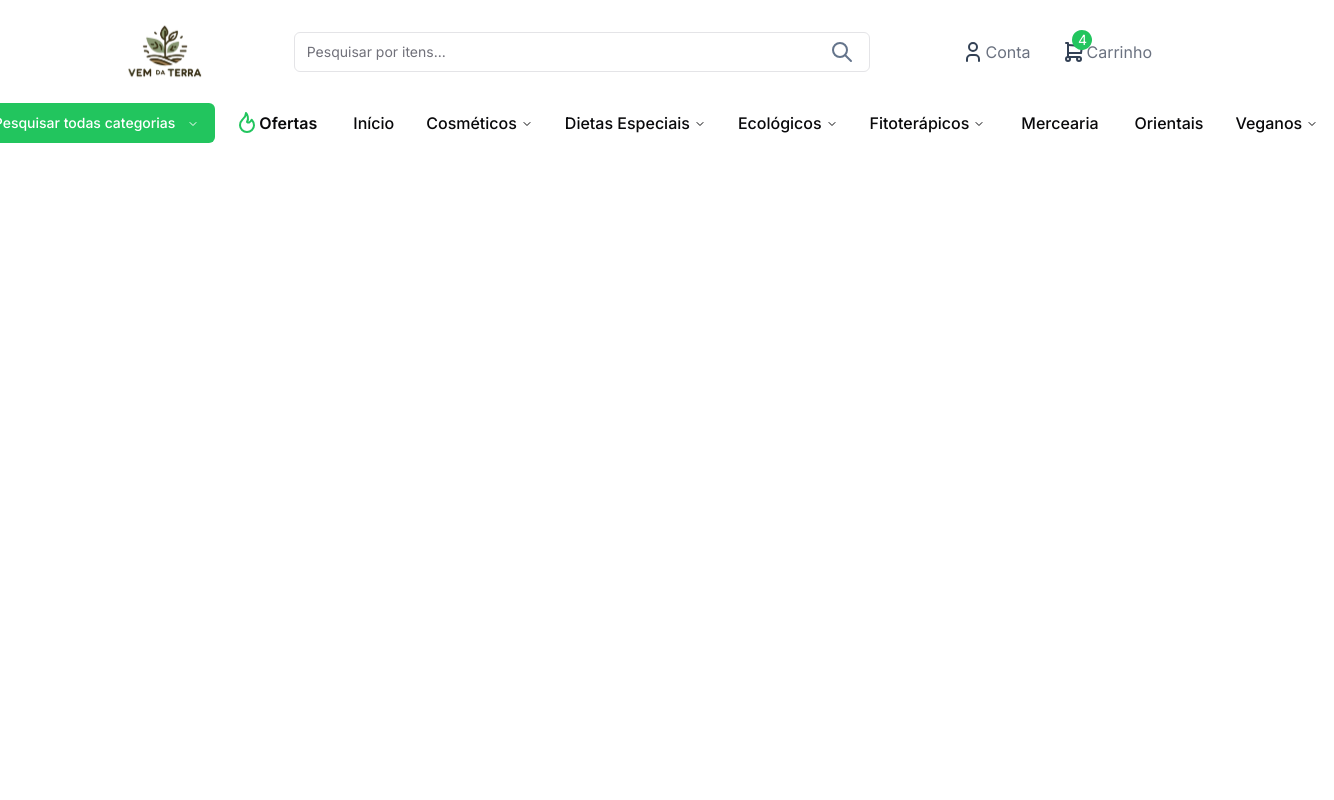
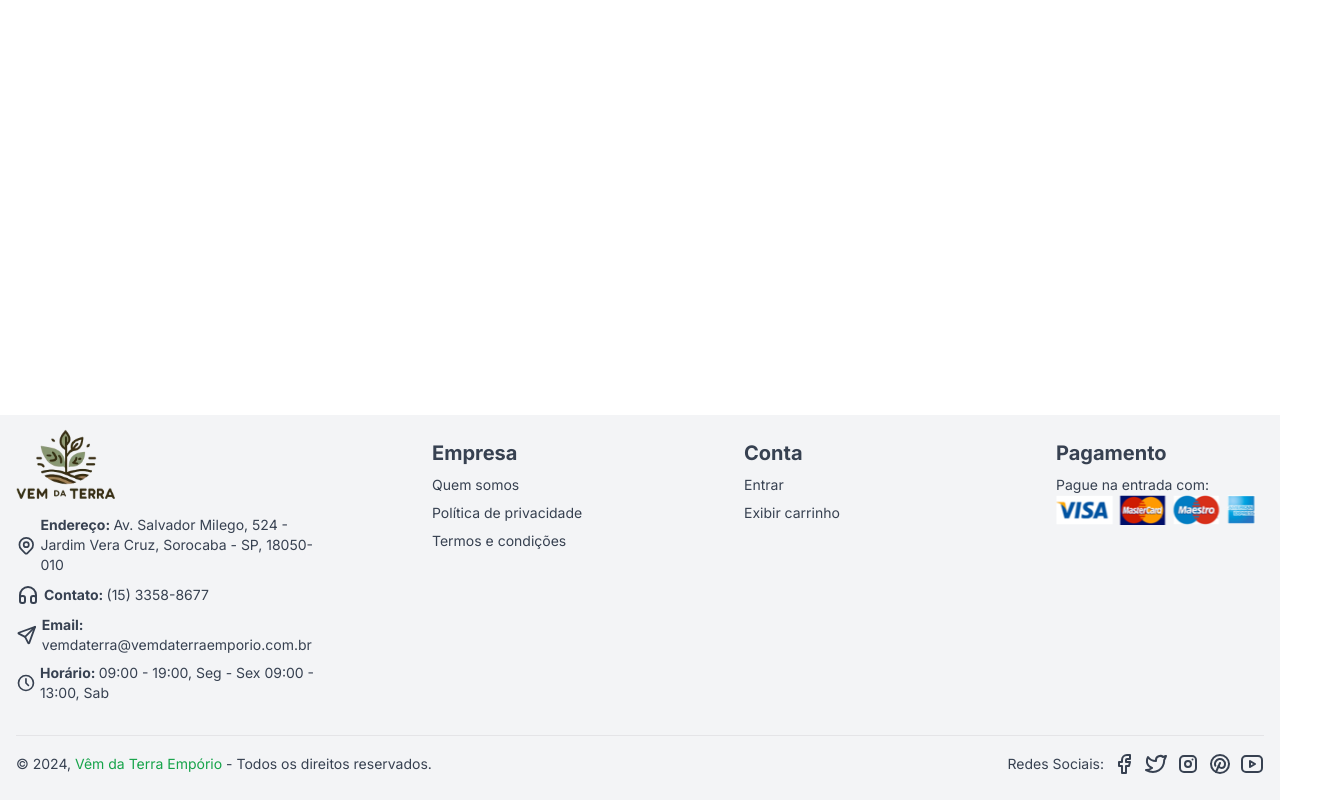
Before and after one commit to pedroandrade03/ecommerce, a Next.js app in the folder frontend/: page /test in a window 1280 px wide. Shown: the whole page, 1334 px wide, since content can reach past the window. Built offline with nearby package versions, Linux system fonts and the light colour scheme.

Commit message:
feat: Footer

```diff
--- /dev/null
+++ b/frontend/src/components/Footer.tsx
@@ -0,0 +1,143 @@
+import Image from "next/image";
+import {
+  IconMapPin,
+  IconHeadphones,
+  IconSend,
+  IconClock,
+  IconBrandFacebook,
+  IconBrandTwitter,
+  IconBrandInstagram,
+  IconBrandPinterest,
+  IconBrandYoutube,
+} from "@tabler/icons-react";
+
+export default function Footer() {
+  return (
+    <footer className="bg-gray-100 text-gray-700 py-6 ">
+      <div className="container mx-auto px-4">
+        <div className="flex flex-wrap justify-between">
+          <div className="w-full md:w-1/4 mb-4 md:mb-0">
+            <div className="relative h-[100px] w-[100px] mt-[-1.5rem]">
+              <Image
+                src={"/logo.svg"}
+                fill={true}
+                alt="Picture of the author"
+              />
+            </div>
+            <ul className="text-sm">
+              <li className="mb-2 flex items-center gap-1">
+                <IconMapPin className="h-[39px] w-[39px]" />
+                <div>
+                  <strong>Endereço: </strong>Av. Salvador Milego, 524 - Jardim
+                  Vera Cruz, Sorocaba - SP, 18050-010
+                </div>
+              </li>
+              <li className="mb-2 flex items-center gap-1">
+                <IconHeadphones />
+                <div>
+                  <strong>Contato: </strong>(15) 3358-8677
+                </div>
+              </li>
+              <li className="mb-2 flex items-center gap-1">
+                <IconSend />
+                <div>
+                  <strong>Email: </strong>vemdaterra@vemdaterraemporio.com.br
+                </div>
+              </li>
+              <li className="flex items-center gap-1">
+                <IconClock />
+                <div>
+                  <strong>Horário: </strong>09:00 - 19:00, Seg - Sex 09:00 -
+                  13:00, Sab
+                </div>
+              </li>
+            </ul>
+          </div>
+
+          <div className="w-full md:w-1/6 mb-4 md:mb-0">
+            <h2 className="text-xl font-bold mb-2">Empresa</h2>
+            <ul className="text-sm">
+              <li className="mb-2">
+                <a href="#" className="hover:text-green-600">
+                  Quem somos
+                </a>
+              </li>
+              <li className="mb-2">
+                <a href="#" className="hover:text-green-600">
+                  Política de privacidade
+                </a>
+              </li>
+              <li>
+                <a href="#" className="hover:text-green-600">
+                  Termos e condições
+                </a>
+              </li>
+            </ul>
+          </div>
+
+          <div className="w-full md:w-1/6 mb-4 md:mb-0">
+            <h2 className="text-xl font-bold mb-2">Conta</h2>
+            <ul className="text-sm">
+              <li className="mb-2">
+                <a href="#" className="hover:text-green-600">
+                  Entrar
+                </a>
+              </li>
+              <li>
+                <a href="#" className="hover:text-green-600">
+                  Exibir carrinho
+                </a>
+              </li>
+            </ul>
+          </div>
+
+          <div className="w-full md:w-1/6 mb-4 md:mb-0">
+            <h2 className="text-xl font-bold mb-2">Pagamento</h2>
+            <p className="text-sm">Pague na entrada com: </p>
+            <div className="relative h-[30px] w-[200px]">
+              <Image
+                src={"/payment-method 1.png"}
+                fill={true}
+                alt="Picture of the author"
+              />
+            </div>
+          </div>
+        </div>
+        {/*
+            Direitos reservados
+        */}
+        <div className="flex justify-between items-center mt-8 border-t pt-4 text-sm">
+          <div>
+            <p>
+              &copy; 2024,{" "}
+              <a href="#" className="text-green-600 hover:underline">
+                Vêm da Terra Empório
+              </a>{" "}
+              - Todos os direitos reservados.
+            </p>
+          </div>
+          <div className="flex items-center">
+            <span className="mr-2">Redes Sociais: </span>
+            <div className="flex items-center space-x-2">
+              <a href="#" className="hover:text-green-600">
+                <IconBrandFacebook />
+              </a>
+              <a href="#" className="hover:text-green-600">
+                <IconBrandTwitter />
+              </a>
+              <a href="#" className="hover:text-green-600">
+                <IconBrandInstagram />
+              </a>
+              <a href="#" className="hover:text-green-600">
+                <IconBrandPinterest />
+              </a>
+              <a href="#" className="hover:text-green-600">
+                <IconBrandYoutube />
+              </a>
+            </div>
+          </div>
+        </div>
+      </div>
+    </footer>
+  );
+}
--- a/frontend/src/pages/test.tsx
+++ b/frontend/src/pages/test.tsx
@@ -1,9 +1,10 @@
-import NavBar from "@/components/NavBar";
+import Footer from "@/components/Footer";
 
 export default function Test() {
   return (
-    <div className="flex h-screen">
-      <NavBar />
+    <div className="min-h-screen flex flex-col">
+      <div className="flex-grow">{/* Conteúdo principal aqui */}</div>
+      <Footer />
     </div>
   );
 }
```
Also changed, not shown: frontend/public/payment-method 1.png (added).
